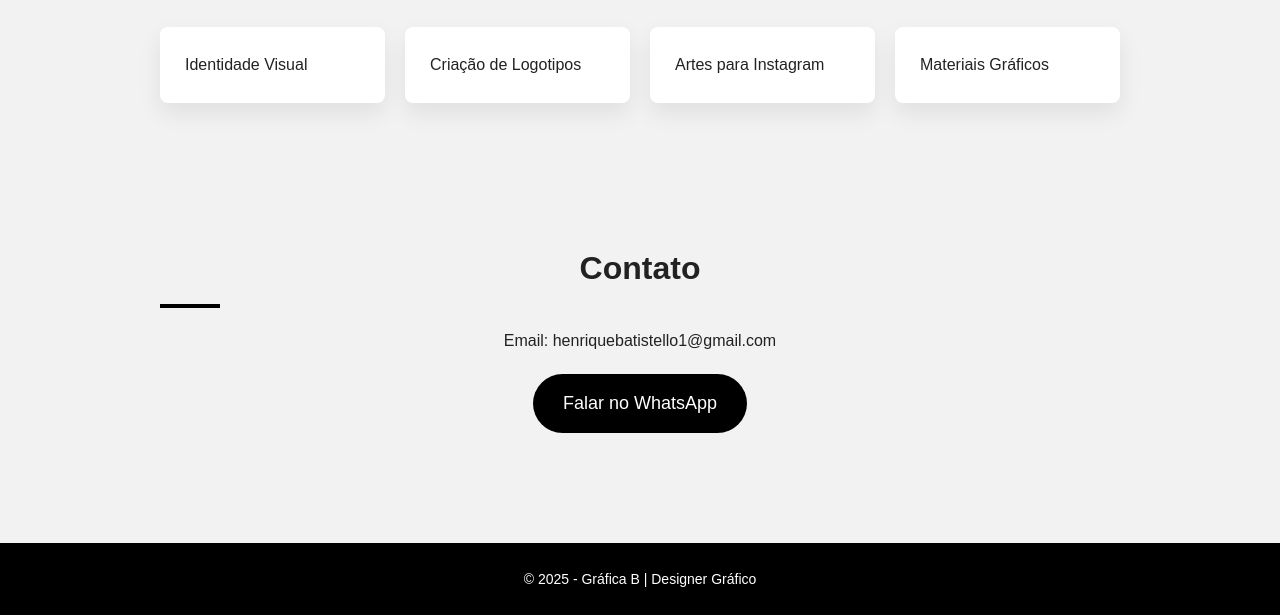
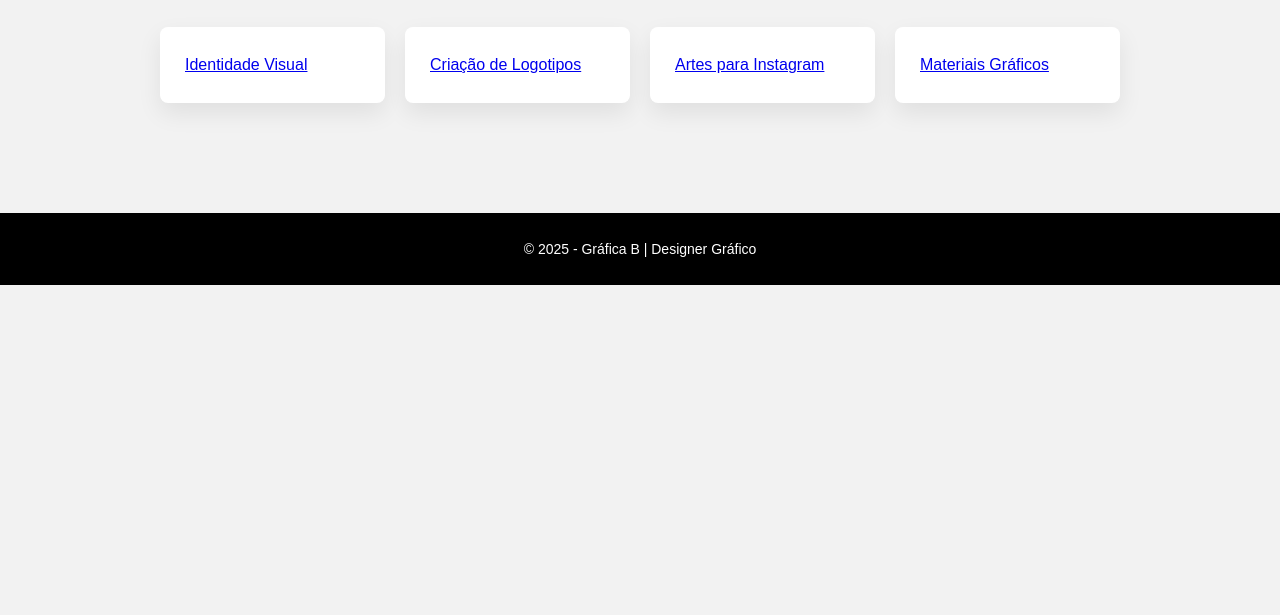
Before and after one commit to graficaB/graficab.github.io, a plain HTML site: page index.html in a window 1280 px wide. Shown: the part 745-1360 px from the top of the page. After the commit the page ends 1030 px from the top, so only its background shows below. Drawn offline with Linux system fonts and the light colour scheme.

Commit message:
Update index.html

```diff
--- a/index.html
+++ b/index.html
@@ -146,21 +146,25 @@
 <section class="fade">
     <h2>Serviços</h2>
 
-    <div class="services">
-        <div class="card">Identidade Visual</div>
-        <div class="card">Criação de Logotipos</div>
-        <div class="card">Artes para Instagram</div>
-        <div class="card">Materiais Gráficos</div>
-    </div>
-</section>
+<div class="services">
 
-<section class="contact fade">
-    <h2>Contato</h2>
-    <p>Email: henriquebatistello1@gmail.com</p>
+    <a class="card" href="https://wa.me/5549999131797?text=Olá,%20tenho%20interesse%20em%20Identidade%20Visual" target="_blank">
+        Identidade Visual
+    </a>
 
-    <a href="https://wa.me/5549999131797" target="_blank">
-        Falar no WhatsApp
+    <a class="card" href="https://wa.me/5549999131797?text=Olá,%20tenho%20interesse%20em%20Criação%20de%20Logotipo" target="_blank">
+        Criação de Logotipos
     </a>
+
+    <a class="card" href="https://wa.me/5549999131797?text=Olá,%20tenho%20interesse%20em%20Artes%20para%20Instagram" target="_blank">
+        Artes para Instagram
+    </a>
+
+    <a class="card" href="https://wa.me/5549999131797?text=Olá,%20tenho%20interesse%20em%20Materiais%20Gráficos" target="_blank">
+        Materiais Gráficos
+    </a>
+
+</div>
 </section>
 
 <footer>
```
